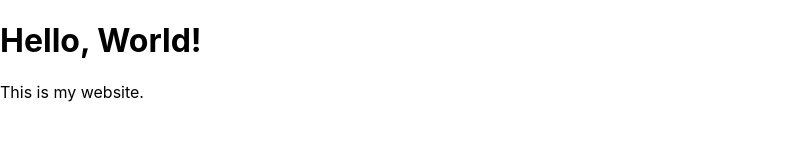
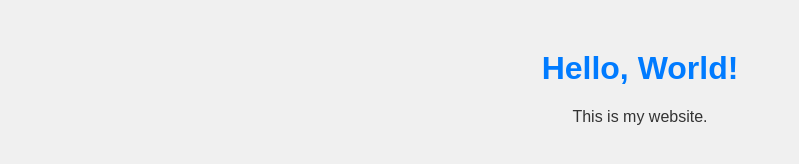
Before and after one commit to VaddzyDev/VaddzyDev.github.io, a plain HTML site: page index.html in a window 1280 px wide. Shown: the whole page, without its empty margins (0-799 px from the left). Drawn offline with Linux system fonts and the light colour scheme.

Commit message:
Update index.html

```diff
--- a/index.html
+++ b/index.html
@@ -3,20 +3,30 @@
 <head>
     <meta charset="UTF-8">
     <meta name="viewport" content="width=device-width, initial-scale=1.0">
-    <!-- The title of your website has been updated to "vaddzy" -->
     <title>vaddzy</title>
-    <!-- This line tells the browser to load your CSS file for styling. -->
-    <link rel="stylesheet" href="style.css">
+    <!-- CSS is now directly in the HTML file -->
+    <style>
+        body {
+            font-family: Arial, sans-serif;
+            text-align: center;
+            background-color: #f0f0f0;
+            color: #333;
+            margin-top: 50px;
+        }
+
+        h1 {
+            color: #007BFF;
+        }
+    </style>
 </head>
 <body>
 
-    <!-- This is the main heading of your website. -->
     <h1>Hello, World!</h1>
-
-    <!-- This is a simple paragraph of text. -->
     <p>This is my website.</p>
 
-    <!-- This line tells the browser to load and run your JavaScript code. -->
-    <script src="App.js"></script>
+    <!-- JavaScript is also directly in the HTML file -->
+    <script>
+        console.log("The website is working correctly!");
+    </script>
 </body>
 </html>
```
